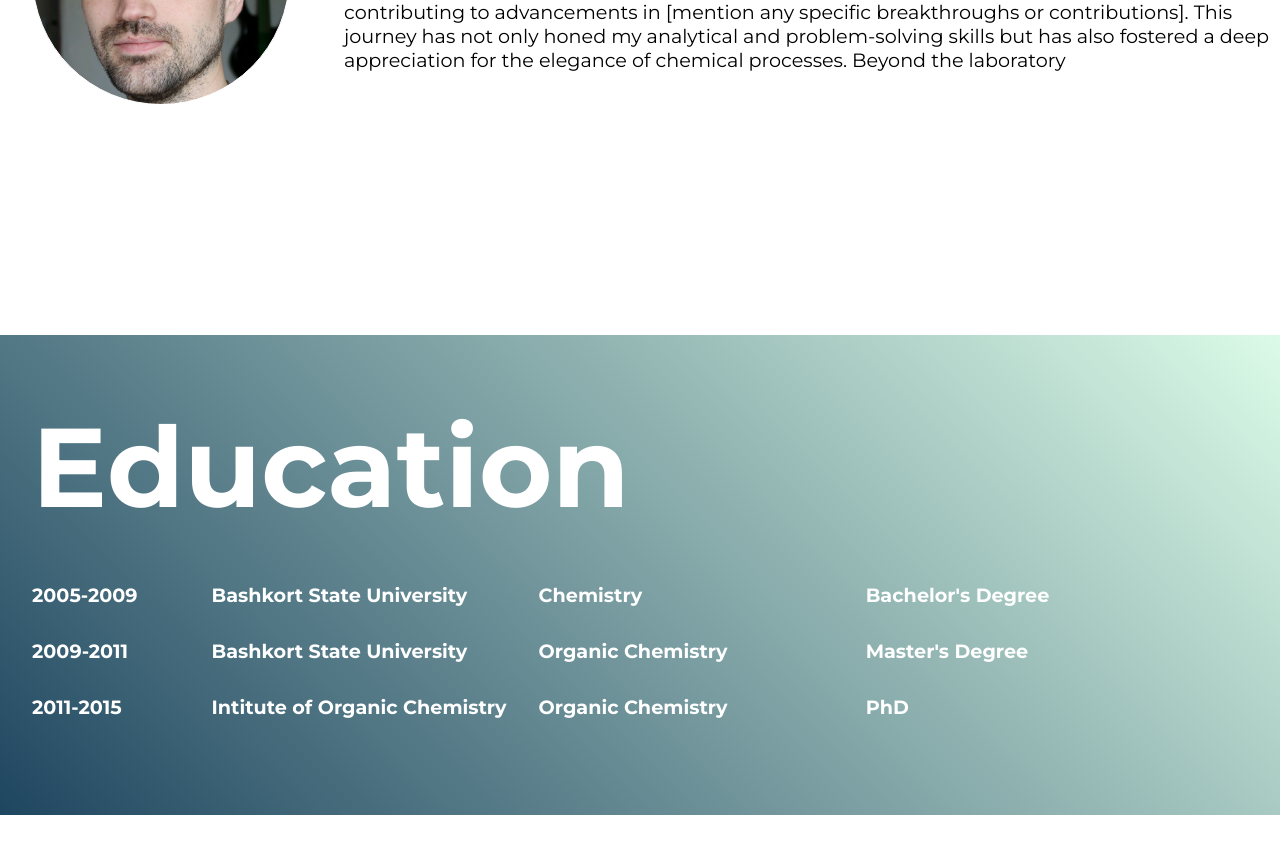
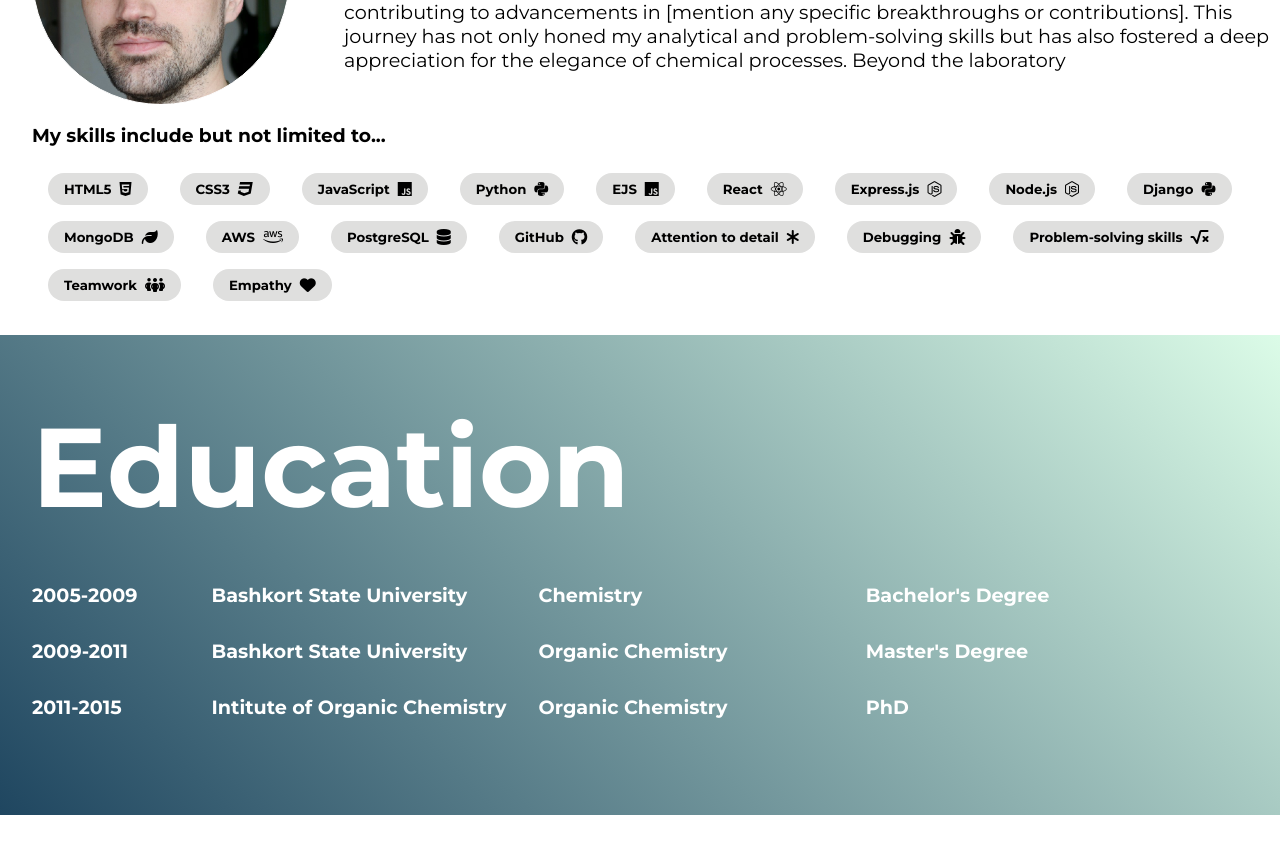
Before and after one commit to gorgeousPotato/arsene-portfolio, a React (Create React App) app: page / in a window 1280 px wide. Shown: the part 1180-2034 px from the top of the page. Built offline with nearby package versions, Linux system fonts and the light colour scheme; a web font is replaced by a local one.

Commit message:
some style

```diff
--- a/public/index.html
+++ b/public/index.html
@@ -27,6 +27,7 @@
     <link rel="preconnect" href="https://fonts.googleapis.com">
     <link rel="preconnect" href="https://fonts.gstatic.com" crossorigin>
     <link href="https://fonts.googleapis.com/css2?family=Montserrat:ital,wght@0,100..900;1,100..900&family=Poppins&family=Ephesis&family=Rubik+Mono+One&display=swap" rel="stylesheet">
+    <script src="https://kit.fontawesome.com/b66d18aba5.js" crossorigin="anonymous"></script>
     <title>Arsene Uzbekov</title>
   </head>
   <body>
--- a/src/components/About/About.css
+++ b/src/components/About/About.css
@@ -47,3 +47,29 @@
 .About p {
   font-size: 1.2rem;
 }
+
+.skills {
+  display: flex;
+  flex-direction: row;
+  flex-wrap: wrap;
+  width: 100%;
+}
+
+.skill {
+  display: flex;
+  flex-direction: row;
+  justify-content: flex-start;
+  align-items: center;
+  padding: .5rem 1rem;
+  margin: .5rem 1rem;
+  background-color: #DFDFDE;
+  border-radius: 100px;
+}
+
+.skill h5 {
+  margin: 0;
+}
+
+.skill i{
+  margin-left: .5rem;
+}
--- a/src/components/About/About.jsx
+++ b/src/components/About/About.jsx
@@ -1,6 +1,13 @@
-import "./About.css"
+import "./About.css";
+import {skills} from "../../skills";
 
 export default function About() {
+  const skillList = skills.map(skill => (
+    <div className="skill">
+      <h5>{skill.title}</h5>
+      <i className={skill.icon}></i>
+    </div>
+  ))
   return (
     <div className="About">
       <h1>About me</h1>
@@ -15,6 +22,13 @@ export default function About() {
         Beyond the laboratory
         </p>
         </div>
+
+      </div>
+      <div className="skills-container">
+        <h3>My skills include but not limited to...</h3>
+        <div className="skills">
+          {skillList}
+        </div>
       </div>
 
 
--- /dev/null
+++ b/src/skills.js
@@ -0,0 +1,74 @@
+export const skills = [
+  {
+    title: "HTML5",
+    icon: "fa-brands fa-html5"
+  },
+  {
+    title: "CSS3",
+    icon: "fa-brands fa-css3"
+  },
+  {
+    title: "JavaScript",
+    icon: "fa-brands fa-js"
+  },
+  {
+    title: "Python",
+    icon: "fa-brands fa-python"
+  },
+  {
+    title: "EJS",
+    icon: "fa-brands fa-js"
+  },
+  {
+    title: "React",
+    icon: "fa-brands fa-react"
+  },
+  {
+    title: "Express.js",
+    icon: "fa-brands fa-node-js"
+  },
+  {
+    title: "Node.js",
+    icon: "fa-brands fa-node-js"
+  },
+  {
+    title: "Django",
+    icon: "fa-brands fa-python"
+  },
+  {
+    title: "MongoDB",
+    icon: "fa-solid fa-leaf"
+  },
+  {
+    title: "AWS",
+    icon: "fa-brands fa-aws"
+  },
+  {
+    title: "PostgreSQL",
+    icon: "fa-solid fa-database"
+  },
+  {
+    title: "GitHub",
+    icon: "fa-brands fa-github"
+  },
+  {
+    title: "Attention to detail",
+    icon: "fa-solid fa-asterisk"
+  },
+  {
+    title: "Debugging",
+    icon: "fa-solid fa-bug"
+  },
+  {
+    title: "Problem-solving skills",
+    icon: "fa-solid fa-square-root-variable"
+  },
+  {
+    title: "Teamwork",
+    icon: "fa-solid fa-people-group"
+  },
+  {
+    title: "Empathy",
+    icon: "fa-solid fa-heart"
+  },
+]
```
